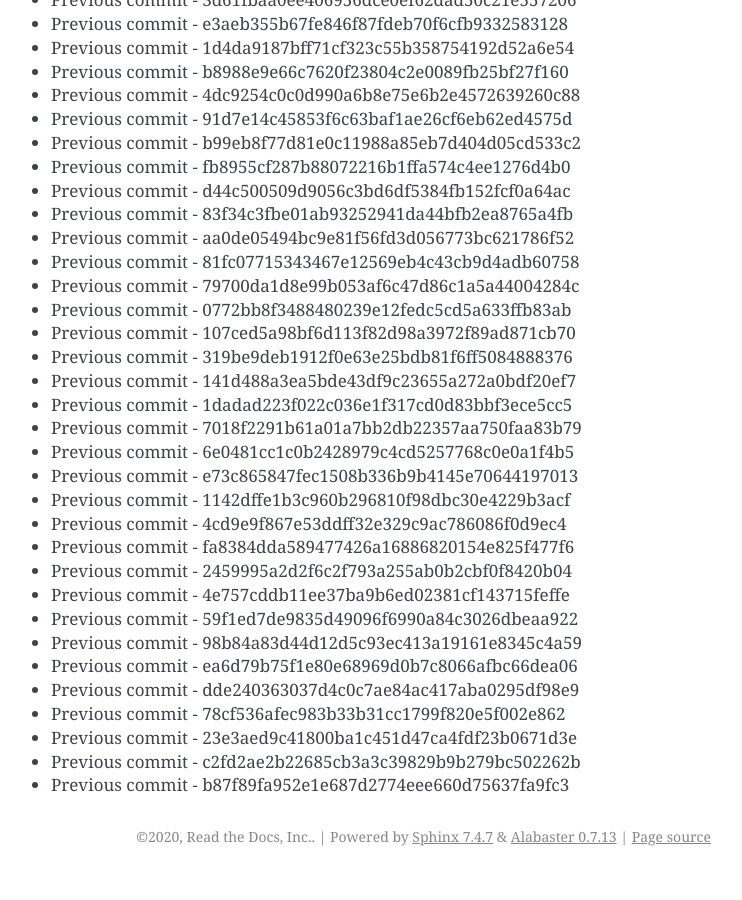
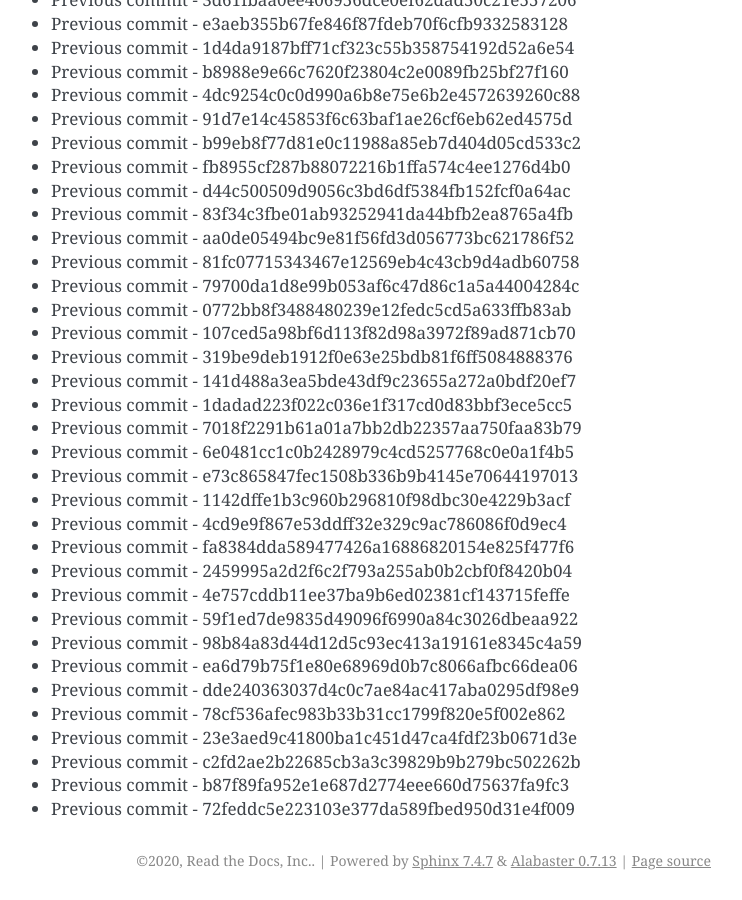
Before and after one commit to readthedocs/rtd-git-stresstest, a Sphinx documentation site: the page built from docs/updates.rst, in a window 1280 px wide and 900 px high, scrolled down 50843 px. Shown: the whole window, without its empty margins (399-1141 px from the left). Built offline with Sphinx 7.4.7, drawn with Linux system fonts in a browser that asks for light colours; before the commit the page ends 51719 px from its top, so only the background shows below that.

Commit message:
Generating commit from previous: 72feddc5e223103e377da589fbed950d31e4f009

```diff
--- a/docs/updates.rst
+++ b/docs/updates.rst
@@ -2168,3 +2168,4 @@ It can be tested for any performance characteristics.
 * Previous commit - 23e3aed9c41800ba1c451d47ca4fdf23b0671d3e
 * Previous commit - c2fd2ae2b22685cb3a3c39829b9b279bc502262b
 * Previous commit - b87f89fa952e1e687d2774eee660d75637fa9fc3
+* Previous commit - 72feddc5e223103e377da589fbed950d31e4f009
```
